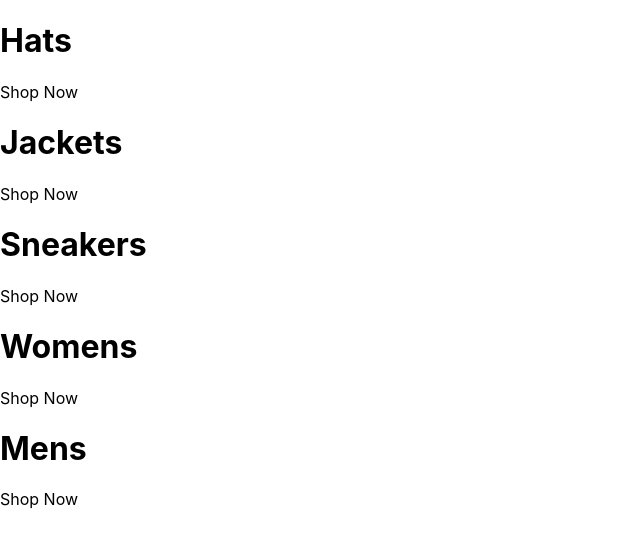
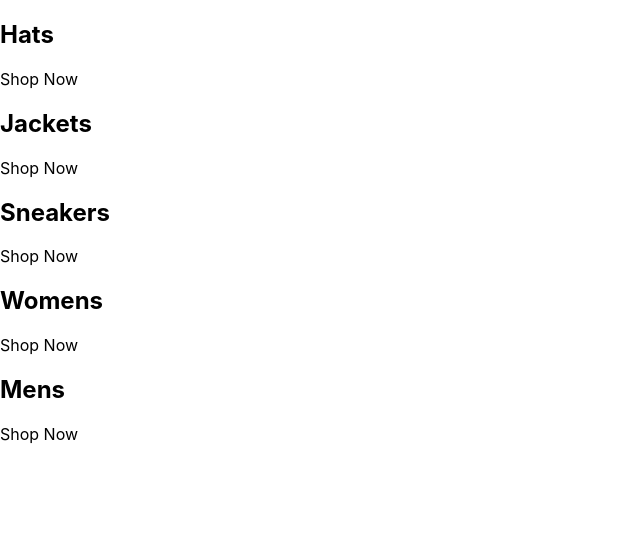
Before and after one commit to Daymond-Blair/mondday-apparel, a React (Create React App) app: page / in a window 1280 px wide. Shown: the top 546 px of the page, without its empty margins (0-640 px from the left). Built offline with nearby package versions, Linux system fonts and the light colour scheme.

Commit message:
created initial layout

```diff
--- a/src/App.js
+++ b/src/App.js
@@ -1,41 +1,22 @@
 const App = () => {
+	const categories = [
+		{ id: 1, title: 'Hats' },
+		{ id: 2, title: 'Jackets' },
+		{ id: 3, title: 'Sneakers' },
+		{ id: 4, title: 'Womens' },
+		{ id: 5, title: 'Mens' },
+	]
 	return (
 		<div className="categories-container">
-			<div className="category-container">
-				{/* {<img></img>} */}
-				<div className="category-body-container">
-					<h1>Hats</h1>
-					Shop Now
+			{categories.map(({ title }) => (
+				<div className="category-container">
+					{/* {<img></img>} */}
+					<div className="category-body-container">
+						<h2>{title}</h2>
+						<p>Shop Now</p>
+					</div>
 				</div>
-			</div>
-			<div className="category-container">
-				{/* {<img></img>} */}
-				<div className="category-body-container">
-					<h1>Jackets</h1>
-					Shop Now
-				</div>
-			</div>
-			<div className="category-container">
-				{/* {<img></img>} */}
-				<div className="category-body-container">
-					<h1>Sneakers</h1>
-					Shop Now
-				</div>
-			</div>
-			<div className="category-container">
-				{/* {<img></img>} */}
-				<div className="category-body-container">
-					<h1>Womens</h1>
-					Shop Now
-				</div>
-			</div>
-			<div className="category-container">
-				{/* {<img></img>} */}
-				<div className="category-body-container">
-					<h1>Mens</h1>
-					Shop Now
-				</div>
-			</div>
+			))}
 		</div>
 	)
 }
```
